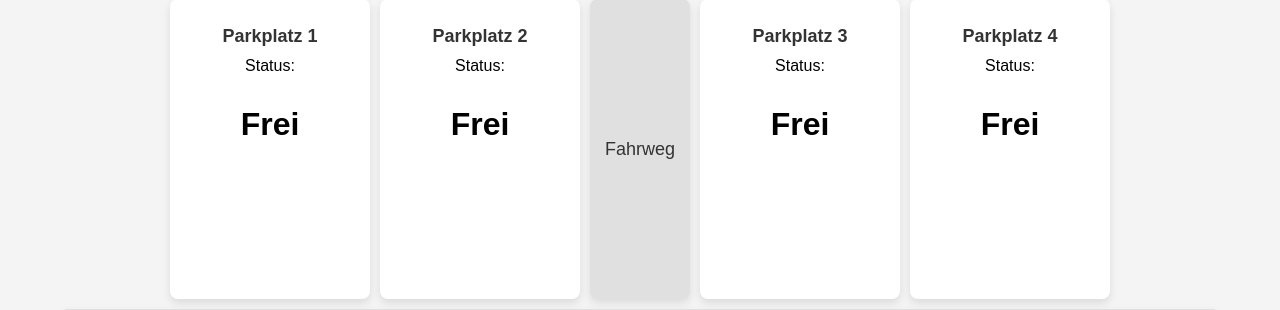
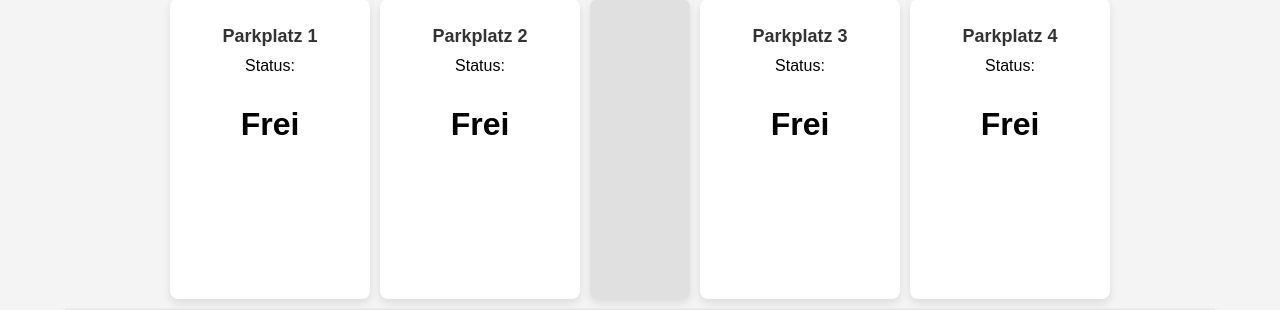
Before and after one commit to JonahderTyp/smartparking, a Flask app: page / in a window 1280 px wide. Shown: the part 229-539 px from the top of the page. Run offline with Flask 3, Linux system fonts and the light colour scheme; data that the repository does not hold is empty.

Commit message:
style removed text

```diff
--- a/webapp/templates/index.html
+++ b/webapp/templates/index.html
@@ -78,7 +78,7 @@
             <!-- <div class="fahrweg" style="grid-column: 1 / 8; grid-row: 1;">Fahrweg</div> -->
 
             <!-- Fahrweg2 -->
-            <div class="fahrweg" style="grid-column: 4; grid-row: 2;">Fahrweg</div>
+            <div class="fahrweg" style="grid-column: 4; grid-row: 2;"></div>
 
             <!-- Fahrweg3 -->
             <div class="fahrweg" style="grid-column: 1 / 8; grid-row: 3;">Fahrweg</div>
```
